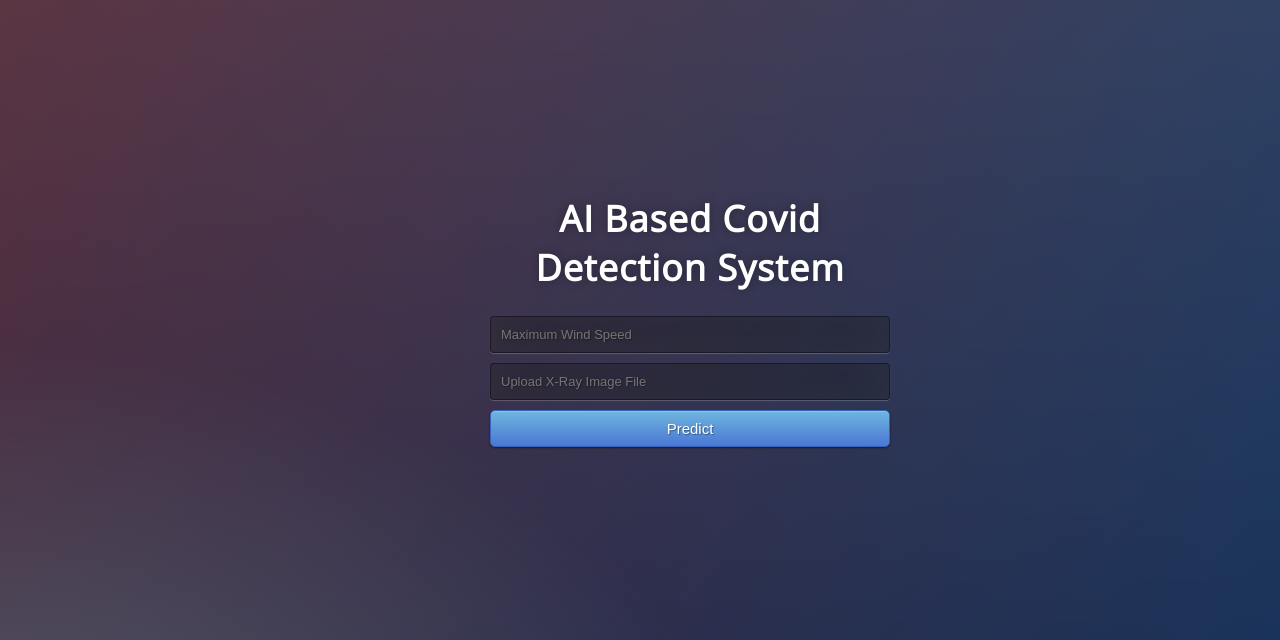
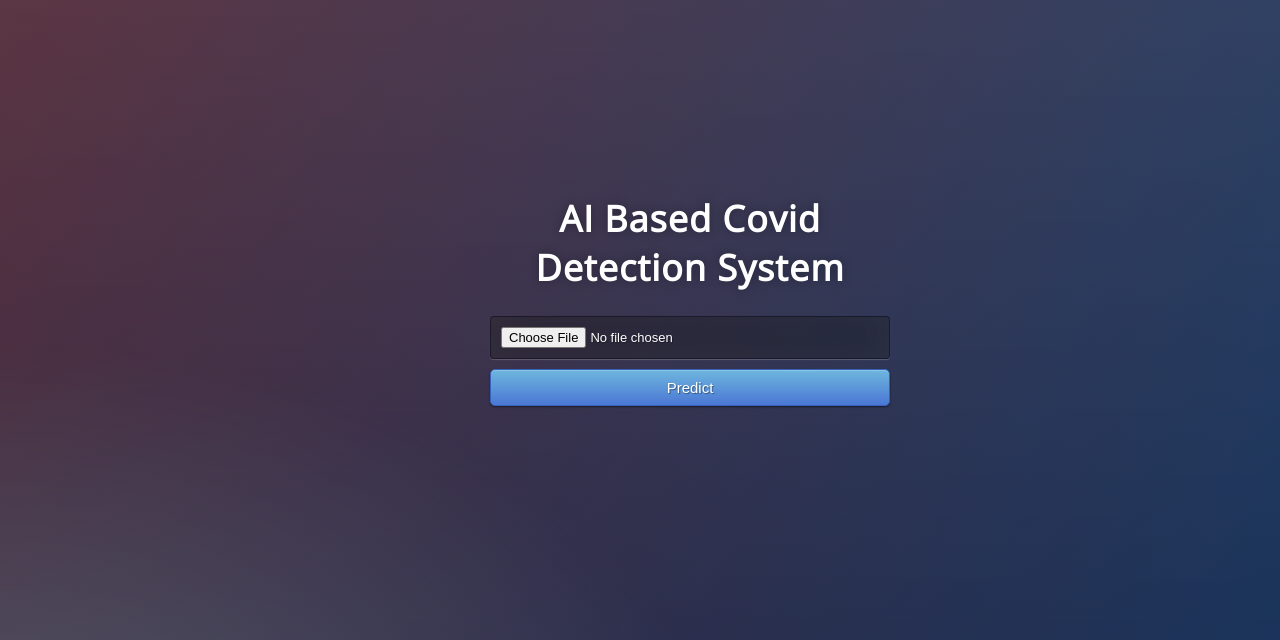
Before and after one commit to niroop007/AzureTest, a Flask app: page / in a window 1280 px wide. Shown: the top 640 px of the page. Run offline with Flask 2, Linux system fonts and the light colour scheme.

Commit message:
Update home.html

```diff
--- a/templates/home.html
+++ b/templates/home.html
@@ -17,9 +17,8 @@
 	<h1>AI Based Covid Detection System</h1>
 
      <!-- Main Input For Receiving Query to our ML -->
-    <form action="{{ url_for('predict')}}"method="post">
-      <input type="text" name="interview_score3" placeholder="Maximum Wind Speed" required="required" /><br>
-    	<input type="text" name="image_file" placeholder="Upload X-Ray Image File" required="required" /><br>
+    <form action="{{ url_for('predict')}}"method="post" enctype="multipart/form-data">
+      <input type="file" name="image_file" id="image_file" placeholder="X-ray Image File" required="required" /><br>
 
 
 
```
